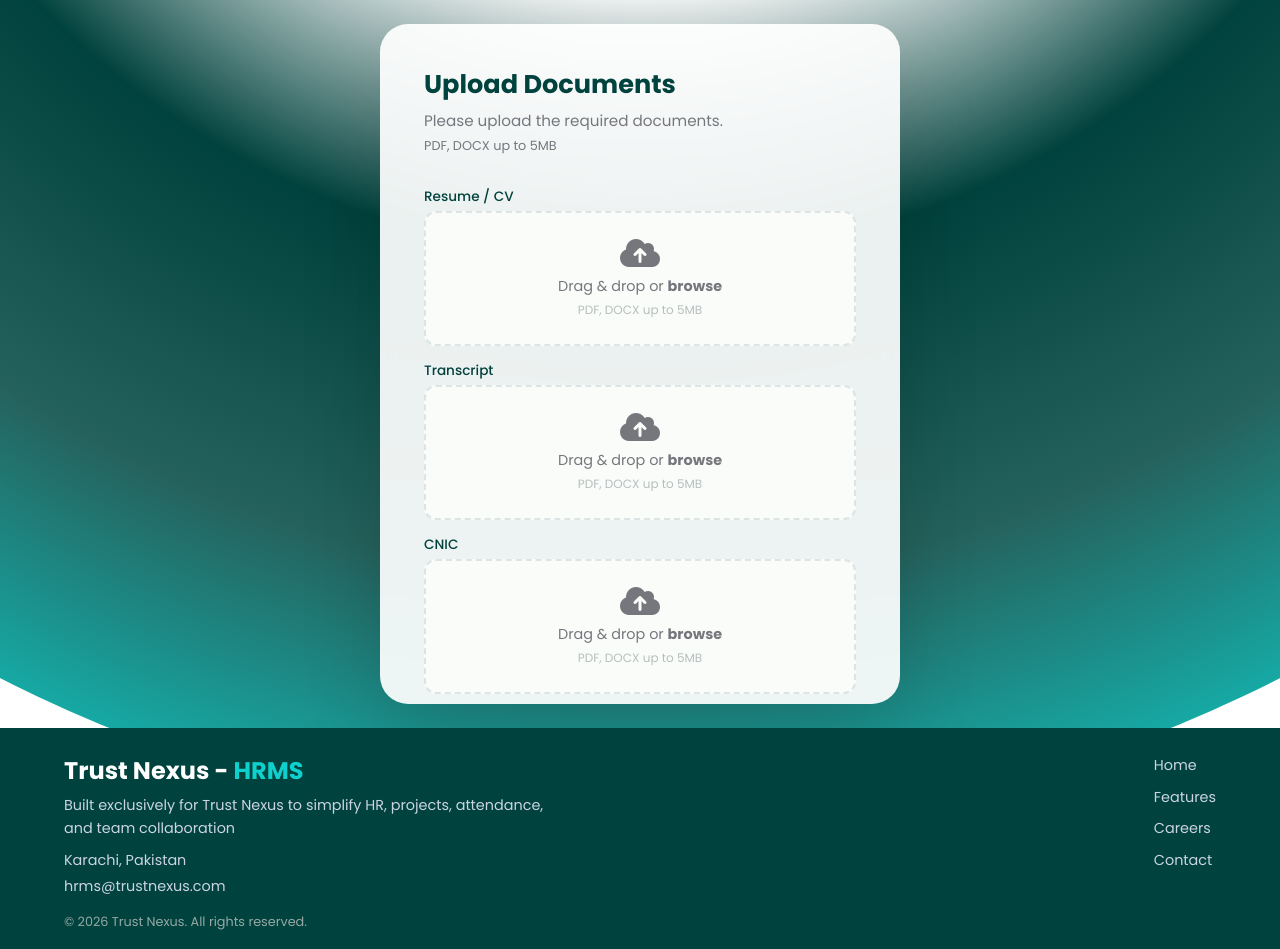
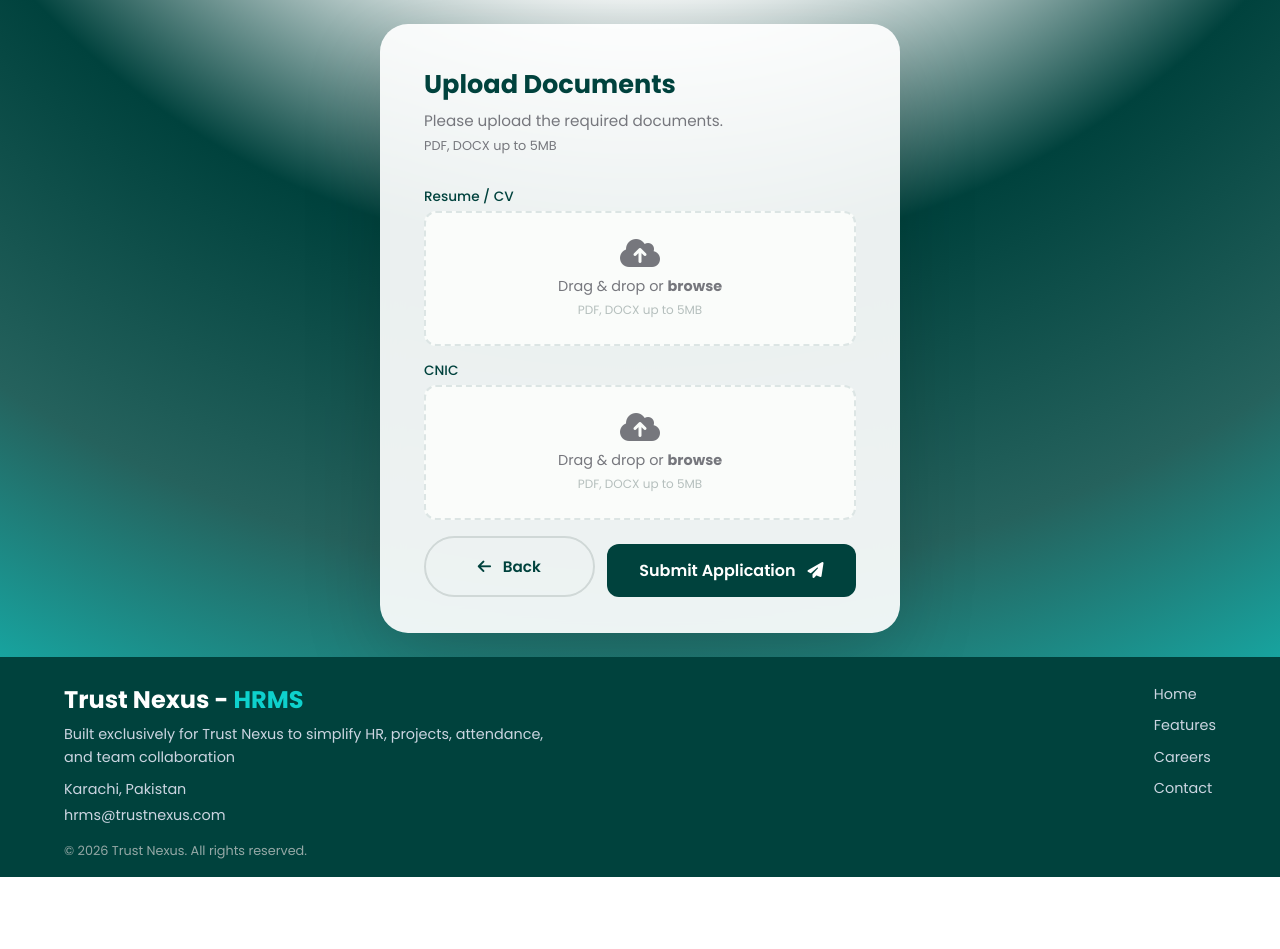
Before and after one commit to KhuzaimaKhalid/TN-HRNS, a Next.js app in the folder frontend/: page /upload in a window 1280 px wide. After the commit the page ends 877 px from the top, so only its background shows below. Built offline with nearby package versions, Linux system fonts and the light colour scheme.

Commit message:
Application form updated

```diff
--- a/frontend/components/DocumentUpload.js
+++ b/frontend/components/DocumentUpload.js
@@ -3,12 +3,11 @@ import { useRouter } from 'next/router';
 
 export default function DocumentUpload() {
   const router = useRouter();
-  const [files, setFiles] = useState({ resume: null, transcript: null, cnic: null });
+  const [files, setFiles] = useState({ resume: null, cnic: null });
   const [errors, setErrors] = useState({});
 
   const handleFileChange = (type, file) => {
     setFiles({ ...files, [type]: file });
-    // Clear error for that field
     if (errors[type]) {
       setErrors({ ...errors, [type]: null });
     }
@@ -17,7 +16,6 @@ export default function DocumentUpload() {
   const validate = () => {
     const newErrors = {};
     if (!files.resume) newErrors.resume = 'Resume/CV is required';
-    if (!files.transcript) newErrors.transcript = 'Transcript is required';
     if (!files.cnic) newErrors.cnic = 'CNIC is required';
     return newErrors;
   };
@@ -29,7 +27,6 @@ export default function DocumentUpload() {
       setErrors(validationErrors);
       return;
     }
-    // Mock submission – navigate to dashboard
     alert('Application submitted successfully!');
     router.push('/dashboard');
   };
@@ -45,17 +42,15 @@ export default function DocumentUpload() {
       </p>
 
       <form onSubmit={handleSubmit}>
-        {['resume', 'transcript', 'cnic'].map((type) => {
-          const label = type === 'resume' ? 'Resume / CV' : type === 'transcript' ? 'Transcript' : 'CNIC';
-          return (
-            <div className="upload-group" key={type}>
-              <label style={{ fontWeight: 500, fontSize: '0.85rem' }}>{label}</label>
-              <div className={`upload-area ${errors[type] ? 'error' : ''}`}>
+        {/* Resume / CV */}
+        <div className="upload-group">
+          <label style={{ fontWeight: 500, fontSize: '0.85rem' }}>Resume / CV</label>
+          <div className={`upload-area ${errors.resume ? 'error' : ''}`}>
             <i className="fas fa-cloud-upload-alt upload-icon"></i>
             <p>
               Drag & drop or{' '}
               <strong
-                    onClick={() => document.getElementById(`${type}-input`).click()}
+                onClick={() => document.getElementById('resume-input').click()}
                 style={{ cursor: 'pointer' }}
               >
                 browse
@@ -63,26 +58,59 @@ export default function DocumentUpload() {
             </p>
             <span className="upload-hint">PDF, DOCX up to 5MB</span>
             <input
-                  id={`${type}-input`}
+              id="resume-input"
               type="file"
               accept=".pdf,.docx"
               style={{ display: 'none' }}
               onChange={(e) => {
                 if (e.target.files.length > 0) {
-                      handleFileChange(type, e.target.files[0]);
+                  handleFileChange('resume', e.target.files[0]);
                 }
               }}
             />
-                {files[type] && (
+            {files.resume && (
               <div style={{ marginTop: '8px', fontSize: '0.85rem', color: 'var(--primary)' }}>
-                    <i className="fas fa-check-circle"></i> {files[type].name}
+                <i className="fas fa-check-circle"></i> {files.resume.name}
               </div>
             )}
-                {errors[type] && <span className="error-message">{errors[type]}</span>}
+            {errors.resume && <span className="error-message">{errors.resume}</span>}
           </div>
         </div>
-          );
-        })}
+
+        {/* CNIC */}
+        <div className="upload-group">
+          <label style={{ fontWeight: 500, fontSize: '0.85rem' }}>CNIC</label>
+          <div className={`upload-area ${errors.cnic ? 'error' : ''}`}>
+            <i className="fas fa-cloud-upload-alt upload-icon"></i>
+            <p>
+              Drag & drop or{' '}
+              <strong
+                onClick={() => document.getElementById('cnic-input').click()}
+                style={{ cursor: 'pointer' }}
+              >
+                browse
+              </strong>
+            </p>
+            <span className="upload-hint">PDF, DOCX up to 5MB</span>
+            <input
+              id="cnic-input"
+              type="file"
+              accept=".pdf,.docx"
+              style={{ display: 'none' }}
+              onChange={(e) => {
+                if (e.target.files.length > 0) {
+                  handleFileChange('cnic', e.target.files[0]);
+                }
+              }}
+            />
+            {files.cnic && (
+              <div style={{ marginTop: '8px', fontSize: '0.85rem', color: 'var(--primary)' }}>
+                <i className="fas fa-check-circle"></i> {files.cnic.name}
+              </div>
+            )}
+            {errors.cnic && <span className="error-message">{errors.cnic}</span>}
+          </div>
+        </div>
 
         <div style={{ display: 'flex', gap: '12px', marginTop: '16px' }}>
           <button type="button" className="btn btn-ghost" style={{ flex: 1 }} onClick={() => router.push('/apply')}>
```
Lines whose indentation alone changed are shown as unchanged.
